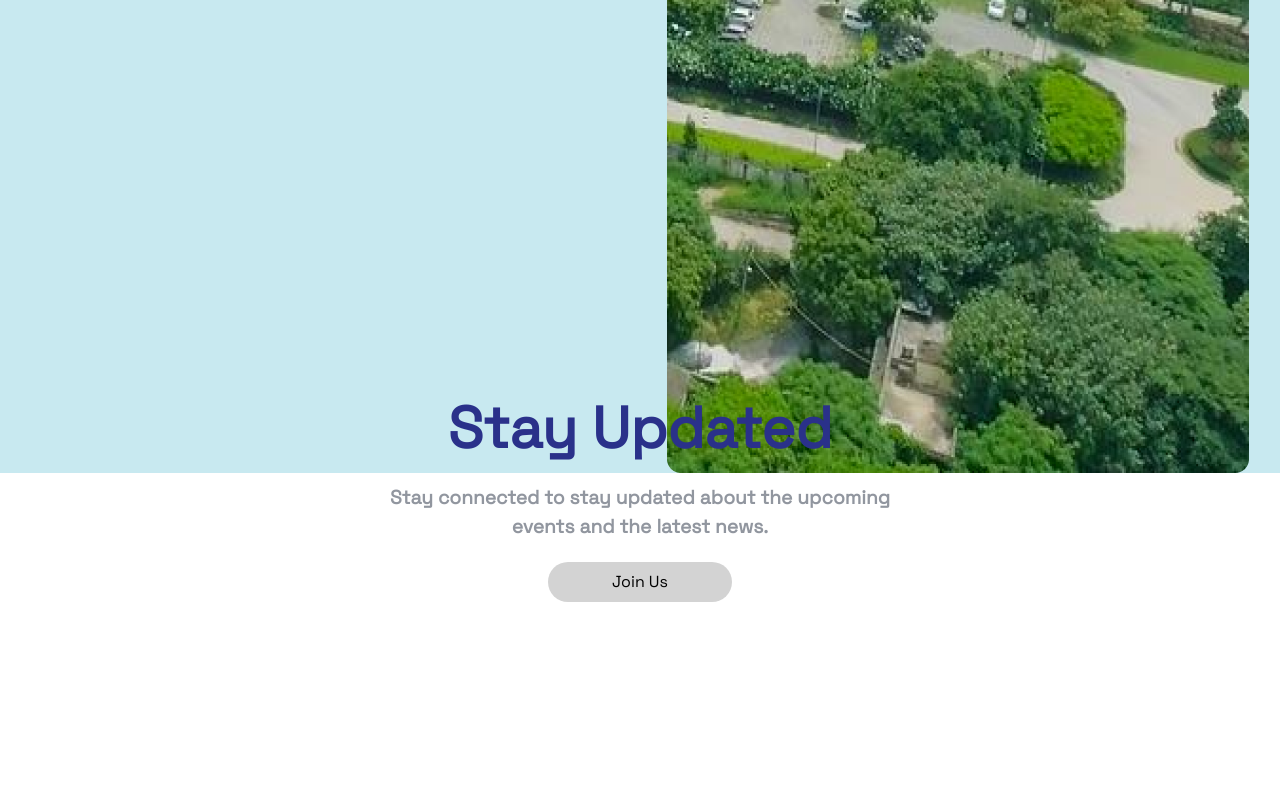
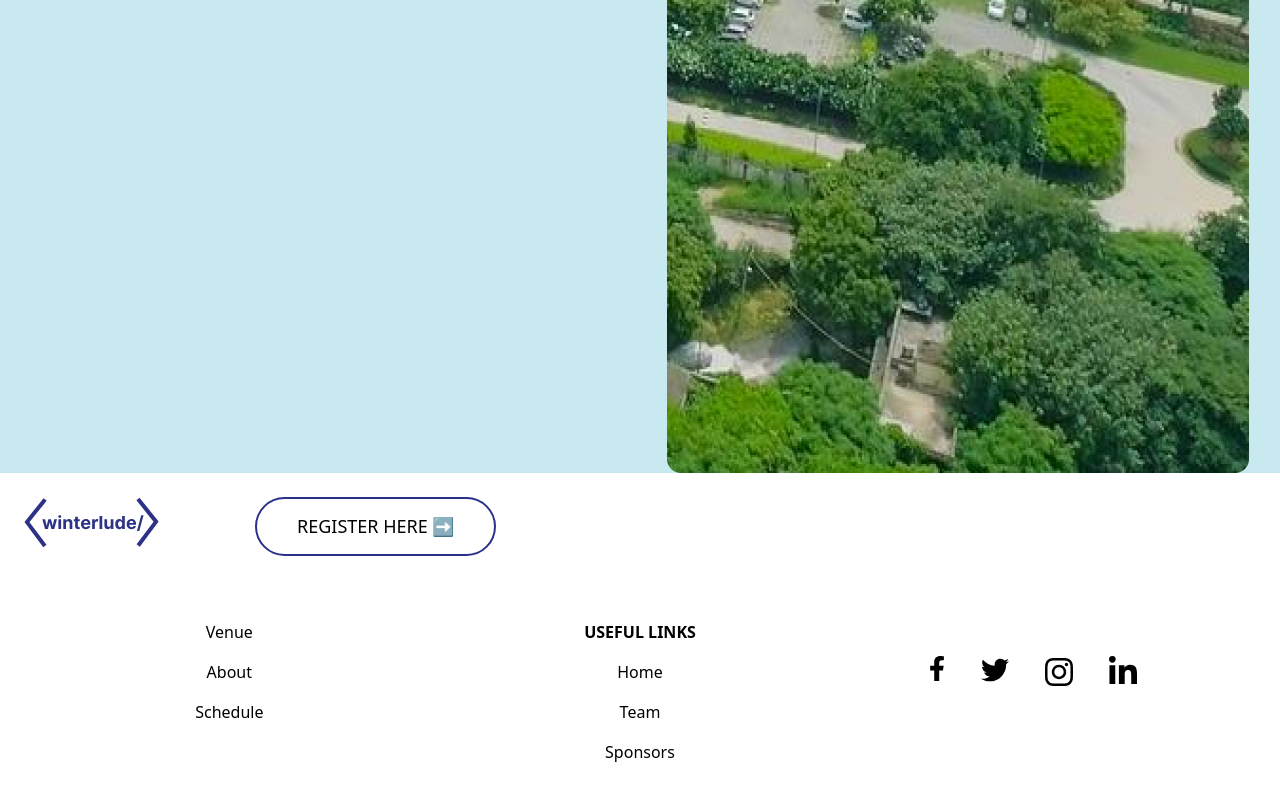
Before and after one commit to GDSC-IIITD/Winterlude23, a Next.js app: page / in a window 1280 px wide. Shown: the part 5639-6439 px from the top of the page. Before the commit the page ends 6249 px from the top, so only its background shows below. Built offline with nearby package versions, Linux system fonts and the light colour scheme.

Commit message:
footer added

```diff
--- a/components/Footer.jsx
+++ b/components/Footer.jsx
@@ -1,20 +1,157 @@
-import React from 'react'
+import React from "react";
+import Link from "next/link";
 
 function Footer() {
   return (
-    <footer className='h-[60vh] w-screen bg-[white] relative z-10'>
-      <div className="w-full flex justify-between mt-[-1rem] relative z-10 h-full">
-        <div className="w-full flex flex-col font-google text-center items-center justify-center mt-[-4rem] relative z-10">
-          <h2 className="font-[700] text-googleBlue text-[4.5vmax]  pb-[1vmax]">Stay Updated</h2>
-          <p className="text-textSecondary mb-5 font-[600] text-[1.5vmax] w-5/12">Stay connected to stay updated about the upcoming events and the latest news.</p>
-          <a href="https://gdsc.community.dev/indraprastha-institute-of-information-technology-delhi/"
-            className="hover:bg-googleGreen transition-all hover:text-[white] rounded-full bg-[lightgrey] px-[5vw] p-2 text-center" >
-            Join Us
-          </a>
+    <footer class="text-center lg:text-left bg-[white] w-screen text-gray-600 z-10">
+      <div class="container p-6 flex">
+        <Link href={"/"}>
+          <img
+            className="w-1/1 mr-12 small:w-10/12 small:ml-[2vmax]"
+            src="logo.svg"
+            alt="logo"
+          />
+        </Link>
+        <button
+          type="button"
+          class="inline-block px-10 ml-12 py-4 border-2 border-googleBlue text-white font-medium text-lg leading-tight uppercase rounded-full focus:ring-0 transition duration-150 ease-in-out"
+        >
+          Register Here ➡️
+        </button>
+      </div>
+      <div class="mx-6 py-10 text-center md:text-left">
+        <div class="grid grid-cols-3">
+          <div class="">
+            <p class="mb-4">
+              <a href="#!" class="text-gray-600">
+                Venue
+              </a>
+            </p>
+            <p class="mb-4">
+              <a href="#!" class="text-gray-600">
+                About
+              </a>
+            </p>
+            <p class="mb-4">
+              <a href="#!" class="text-gray-600">
+                Schedule
+              </a>
+            </p>
+          </div>
+          <div class="">
+            <h6 class="uppercase font-semibold mb-4 flex justify-center md:justify-start">
+              Useful links
+            </h6>
+            <p class="mb-4">
+              <a href="#!" class="text-gray-600">
+                Home
+              </a>
+            </p>
+            <p class="mb-4">
+              <a href="#!" class="text-gray-600">
+                Team
+              </a>
+            </p>
+            <p class="mb-4">
+              <a href="#!" class="text-gray-600">
+                Sponsors
+              </a>
+            </p>
+          </div>
+          <div class="">
+            <div class="container pt-9">
+              <div class="flex justify-center mb-9">
+                <a
+                  href="https://www.facebook.com/IIITDelhi/"
+                  target="_blank"
+                  class="mr-9 text-gray-800"
+                >
+                  <svg
+                    aria-hidden="true"
+                    focusable="false"
+                    data-prefix="fab"
+                    data-icon="facebook-f"
+                    class="svg-inline--fa fa-facebook-f w-4"
+                    role="img"
+                    xmlns="http://www.w3.org/2000/svg"
+                    viewBox="0 0 320 512"
+                  >
+                    <path
+                      fill="currentColor"
+                      d="M279.14 288l14.22-92.66h-88.91v-60.13c0-25.35 12.42-50.06 52.24-50.06h40.42V6.26S260.43 0 225.36 0c-73.22 0-121.08 44.38-121.08 124.72v70.62H22.89V288h81.39v224h100.17V288z"
+                    ></path>
+                  </svg>
+                </a>
+                <a
+                  href="https://twitter.com/IIITDelhi"
+                  target="_blank"
+                  class="mr-9 text-gray-800"
+                >
+                  <svg
+                    aria-hidden="true"
+                    focusable="false"
+                    data-prefix="fab"
+                    data-icon="twitter"
+                    class="svg-inline--fa fa-twitter w-7"
+                    role="img"
+                    xmlns="http://www.w3.org/2000/svg"
+                    viewBox="0 0 512 512"
+                  >
+                    <path
+                      fill="currentColor"
+                      d="M459.37 151.716c.325 4.548.325 9.097.325 13.645 0 138.72-105.583 298.558-298.558 298.558-59.452 0-114.68-17.219-161.137-47.106 8.447.974 16.568 1.299 25.34 1.299 49.055 0 94.213-16.568 130.274-44.832-46.132-.975-84.792-31.188-98.112-72.772 6.498.974 12.995 1.624 19.818 1.624 9.421 0 18.843-1.3 27.614-3.573-48.081-9.747-84.143-51.98-84.143-102.985v-1.299c13.969 7.797 30.214 12.67 47.431 13.319-28.264-18.843-46.781-51.005-46.781-87.391 0-19.492 5.197-37.36 14.294-52.954 51.655 63.675 129.3 105.258 216.365 109.807-1.624-7.797-2.599-15.918-2.599-24.04 0-57.828 46.782-104.934 104.934-104.934 30.213 0 57.502 12.67 76.67 33.137 23.715-4.548 46.456-13.32 66.599-25.34-7.798 24.366-24.366 44.833-46.132 57.827 21.117-2.273 41.584-8.122 60.426-16.243-14.292 20.791-32.161 39.308-52.628 54.253z"
+                    ></path>
+                  </svg>
+                </a>
+                <a
+                  href="https://www.instagram.com/iiit.delhi/"
+                  target="_blank"
+                  class="mr-9 text-gray-800"
+                >
+                  <svg
+                    aria-hidden="true"
+                    focusable="false"
+                    data-prefix="fab"
+                    data-icon="instagram"
+                    class="svg-inline--fa fa-instagram w-7"
+                    role="img"
+                    xmlns="http://www.w3.org/2000/svg"
+                    viewBox="0 0 448 512"
+                  >
+                    <path
+                      fill="currentColor"
+                      d="M224.1 141c-63.6 0-114.9 51.3-114.9 114.9s51.3 114.9 114.9 114.9S339 319.5 339 255.9 287.7 141 224.1 141zm0 189.6c-41.1 0-74.7-33.5-74.7-74.7s33.5-74.7 74.7-74.7 74.7 33.5 74.7 74.7-33.6 74.7-74.7 74.7zm146.4-194.3c0 14.9-12 26.8-26.8 26.8-14.9 0-26.8-12-26.8-26.8s12-26.8 26.8-26.8 26.8 12 26.8 26.8zm76.1 27.2c-1.7-35.9-9.9-67.7-36.2-93.9-26.2-26.2-58-34.4-93.9-36.2-37-2.1-147.9-2.1-184.9 0-35.8 1.7-67.6 9.9-93.9 36.1s-34.4 58-36.2 93.9c-2.1 37-2.1 147.9 0 184.9 1.7 35.9 9.9 67.7 36.2 93.9s58 34.4 93.9 36.2c37 2.1 147.9 2.1 184.9 0 35.9-1.7 67.7-9.9 93.9-36.2 26.2-26.2 34.4-58 36.2-93.9 2.1-37 2.1-147.8 0-184.8zM398.8 388c-7.8 19.6-22.9 34.7-42.6 42.6-29.5 11.7-99.5 9-132.1 9s-102.7 2.6-132.1-9c-19.6-7.8-34.7-22.9-42.6-42.6-11.7-29.5-9-99.5-9-132.1s-2.6-102.7 9-132.1c7.8-19.6 22.9-34.7 42.6-42.6 29.5-11.7 99.5-9 132.1-9s102.7-2.6 132.1 9c19.6 7.8 34.7 22.9 42.6 42.6 11.7 29.5 9 99.5 9 132.1s2.7 102.7-9 132.1z"
+                    ></path>
+                  </svg>
+                </a>
+                <a
+                  href="https://www.linkedin.com/school/iiit-delhi/"
+                  target="_blank"
+                  class="mr-9 text-gray-800"
+                >
+                  <svg
+                    aria-hidden="true"
+                    focusable="false"
+                    data-prefix="fab"
+                    data-icon="linkedin-in"
+                    class="svg-inline--fa fa-linkedin-in w-7"
+                    role="img"
+                    xmlns="http://www.w3.org/2000/svg"
+                    viewBox="0 0 448 512"
+                  >
+                    <path
+                      fill="currentColor"
+                      d="M100.28 448H7.4V148.9h92.88zM53.79 108.1C24.09 108.1 0 83.5 0 53.8a53.79 53.79 0 0 1 107.58 0c0 29.7-24.1 54.3-53.79 54.3zM447.9 448h-92.68V302.4c0-34.7-.7-79.2-48.29-79.2-48.29 0-55.69 37.7-55.69 76.7V448h-92.78V148.9h89.08v40.8h1.3c12.4-23.5 42.69-48.3 87.88-48.3 94 0 111.28 61.9 111.28 142.3V448z"
+                    ></path>
+                  </svg>
+                </a>
+              </div>
+            </div>
+          </div>
         </div>
       </div>
     </footer>
-  )
+  );
 }
 
-export default Footer
+export default Footer;
```
Also changed, not shown: styles/Home.module.css (line endings or trailing spaces), 2 other files (tests, documents, lock files or other folders).
